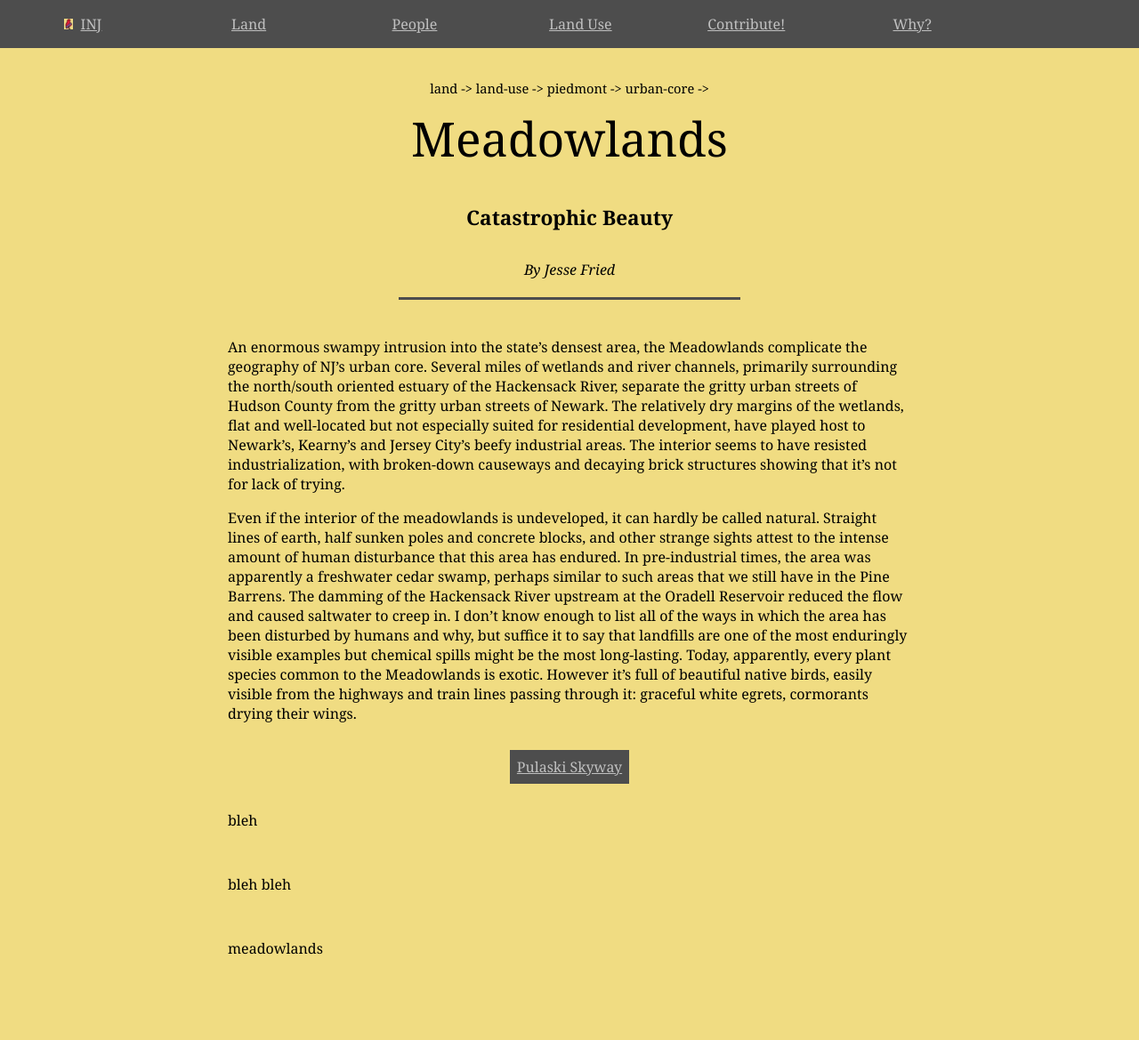
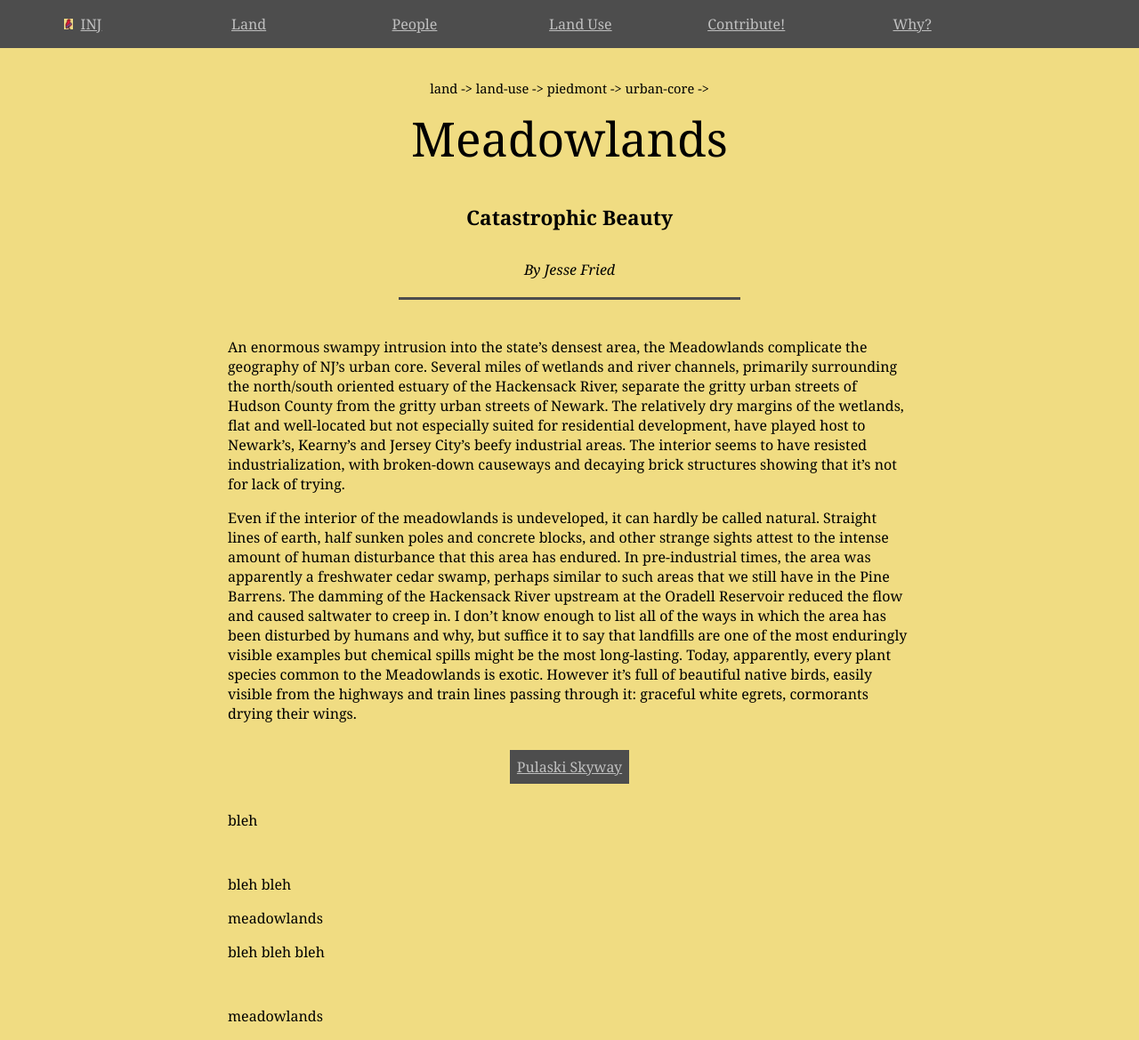
Before and after one commit to jonfried/oakafee.github.io, a Jekyll site: the page built from _posts/2016-09-16-meadowlands.md, in a window 1280 px wide. Shown: the whole page at 89% size. Built offline with Jekyll 4.4.1, drawn with Linux system fonts in a browser that asks for light colours; before the commit the page ends 1093 px from its top, so only the background shows below that.

Commit message:
Update 2016-09-16-meadowlands.md

```diff
--- a/_posts/2016-09-16-meadowlands.md
+++ b/_posts/2016-09-16-meadowlands.md
@@ -39,3 +39,7 @@ Even if the interior of the meadowlands is undeveloped, it can hardly be called
 </div>
 
 <p>bleh bleh </p>
+
+<p>{{ page.tags }}</p>
+
+<p>bleh bleh bleh </p>
```
